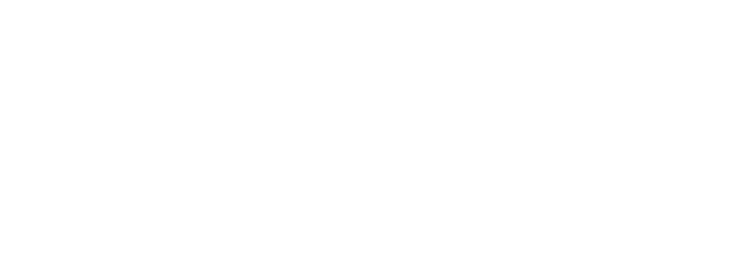
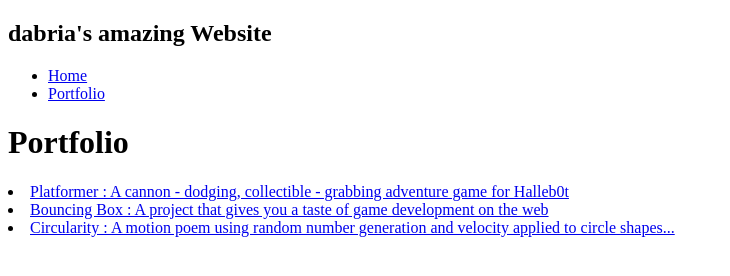
Before and after one commit to dabriascott12/dabriascott12.github.io, a plain HTML site: page portfolio.html in a window 1280 px wide. Shown: the whole page, without its empty margins (0-730 px from the left). Drawn offline with Linux system fonts and the light colour scheme.

Commit message:
add portfolio.html file

```diff
--- a/portfolio.html
+++ b/portfolio.html
@@ -1,11 +1,114 @@
 <!DOCTYPE HTML>
 <html>
     <head>
+      <title>dabria's  Amazing Website</title>
     </head>
 
     <body>
       <div id="all-contents">
+        <nav>
+          <h1> dabria's amazing Website</h1>
+          <ul id="nav-ul">
+             <li class="nav-li">
+             <a class="nav-a" href="index.html">Home</a>
+           </li>
+           <li class="nav-li">
+             <a class="nav-a" href="portfolio.html">Portfolio</a>
+           </li>
+       </ul>
+        </nav>
+        <main>
+       <div class="content">
+        <h1>Portfolio</h1>
+        <ul id="portfolio">
 
+          </ul>
+          <li><a href="projects/platformer/">Platformer : A cannon - dodging, collectible - grabbing adventure game for Halleb0t</a></li>
+          <li><a href="projects/bouncing-box/">Bouncing Box : A project that gives you a taste of game development on the web </a></li>
+          <li><a href="projects/circularity/">Circularity : A motion poem using random number generation and velocity applied to circle shapes...</a></li>
+          <head> </head>
+          <title>
+            <style type="text/css">
+            body {
+                background: rgb(125, 198, 205);
+                color: rgb(45, 45, 45);
+                padding: 10px;
+                font-family: arial;
+            }
+            header {
+                font-size: 1.5em;
+                font-weight: bold;
+            }
+
+            #all-contents {
+                max-width: 800px;
+                margin: auto;
+            }
+
+            /* navigation menu */
+            nav {
+                background: rgb(239, 80, 41);
+                margin: 0 auto;
+                display: flex;
+                padding: 10px;
+            }
+            h1 {
+                display: flex;
+                align-items: center;
+                color: rgb(255, 255, 255);
+                flex: 1;
+            }
+            #nav-ul {
+                list-style-image: none;
+            }
+            .nav-li {
+                display: inline-block;
+                padding: 0 10px;
+            }
+            .nav-a {
+                text-decoration: none;
+                color: #fff;
+            }
+
+            /* main container area beneath menu */
+            main {
+                background: rgb(245, 238, 219);
+                display: flex;
+            }
+            .content {
+                flex: 1;
+                padding: 15px;
+            }
+              /* portfolio styles */
+         .content h1 {
+             color: black;
+         }
+
+         #portfolio {
+             list-style-type: none;
+             padding-left: 0;
+         }
+
+         #portfolio li {
+             background: #fff;
+             padding: 10px;
+             border-radius: 10px;
+             margin-bottom: 10px;
+         }
+
+         #portfolio li:hover {
+             background: #eee;
+         }
+
+         #portfolio a {
+             text-decoration: none;
+             color: #454545;
+         }
+        </style>
+        </title>
+
+        </div>
+    </main>
       </div>
     </body>
 </html>
--- a/projects/platformer/js/init/platform.js
+++ b/projects/platformer/js/init/platform.js
@@ -15,7 +15,8 @@
      * createPlatform() takes these arguments:
      *
      *      createPlatform(x, y, scaleX, scaleY);
-     *
+     * /*
+
      *      x: The x coordineate for the platform.
      *      y: The y coordineate for the platform.
      *      scaleX: OPTIONAL The scale factor on the x-axis, this value will
```
